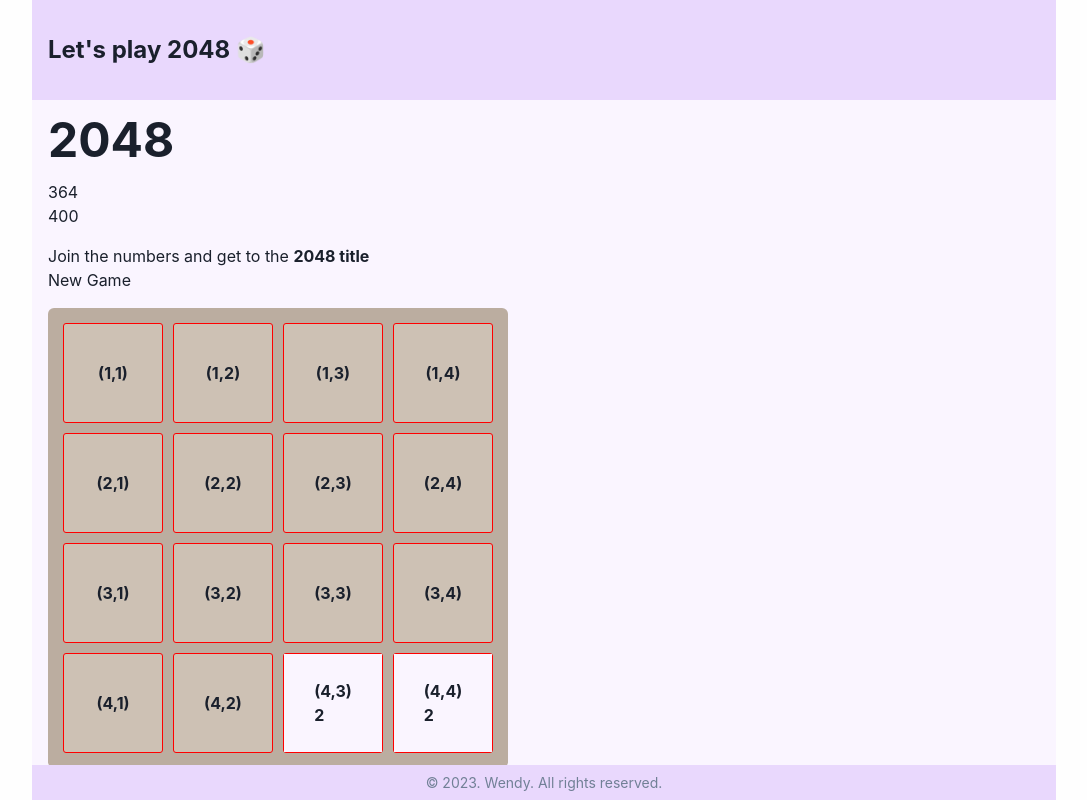
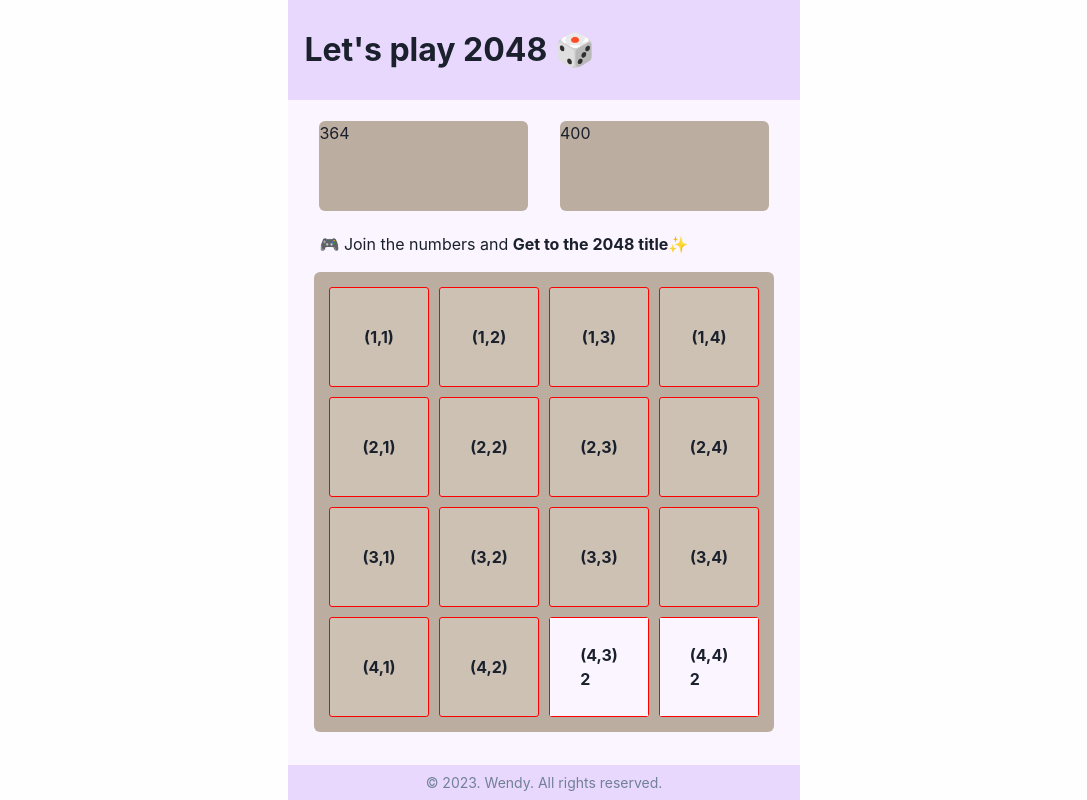
Before and after one commit to beeguriri/game2048, a React (Vite) app: page / in a window 1280 px wide. Shown: the whole page, without its empty margins (96-1183 px from the left). Built offline with nearby package versions, Linux system fonts and the light colour scheme; a web font is replaced by a local one.

Commit message:
style 잡기

```diff
--- a/src/containers/Footer/style.ts
+++ b/src/containers/Footer/style.ts
@@ -4,6 +4,7 @@
   position: sticky;
   bottom: 0;
   z-index: 1;
+  width: calc(100px * 4 + 10px * 6 + 4vw);
   height: 35px;
   padding: 0.5rem;
   font-size: 0.875rem;
--- a/src/containers/Header/index.tsx
+++ b/src/containers/Header/index.tsx
@@ -1,12 +1,9 @@
-import { Text } from '@chakra-ui/react';
-import { Header } from './style';
+import { Header, Title } from './style';
 
 const HeaderContainer = () => {
   return (
     <Header>
-      <Text fontSize="x-large" fontWeight="bold">
-        Let's play 2048 🎲
-      </Text>
+      <Title>Let's play 2048 🎲</Title>
     </Header>
   );
 };
--- a/src/containers/Header/style.ts
+++ b/src/containers/Header/style.ts
@@ -5,6 +5,7 @@
   position: sticky;
   top: 0;
   z-index: 1;
+  width: calc(100px * 4 + 10px * 6 + 4vw);
   height: 100px;
   display: flex;
   justify-content: flex-start;
@@ -12,4 +13,9 @@
   align-items: center;
 `;
 
-export { Header };
+const Title = styled.p`
+  font-weight: bold;
+  font-size: 2rem;
+`;
+
+export { Header, Title };
--- a/src/containers/Main/aboveGame.tsx
+++ b/src/containers/Main/aboveGame.tsx
@@ -1,14 +1,13 @@
+import { StrongTitle, TextWrapper, Title } from './style';
+
 const AboveGame = () => {
   return (
     <>
-      <div className="above-game">
-        <p className="game-intro">
-          Join the numbers and get to the <strong>2048 title</strong>
-        </p>
-        <a href="/" className="restart-button">
-          New Game
-        </a>
-      </div>
+      <TextWrapper>
+        <Title>🎮 Join the numbers and </Title>
+        <StrongTitle>Get to the 2048 title</StrongTitle>
+        <Title>✨</Title>
+      </TextWrapper>
     </>
   );
 };
--- a/src/containers/Main/mainHeader.tsx
+++ b/src/containers/Main/mainHeader.tsx
@@ -1,11 +1,12 @@
+import { ScoreBox, ScoreWrapper } from './style';
+
 const MainHeader = () => {
   return (
     <>
-      <h1 className="title">2048</h1>
-      <div className="scores-container">
-        <div className="score-container">364</div>
-        <div className="best-container">400</div>
-      </div>
+      <ScoreWrapper>
+        <ScoreBox>364</ScoreBox>
+        <ScoreBox>400</ScoreBox>
+      </ScoreWrapper>
     </>
   );
 };
--- a/src/containers/Main/style.ts
+++ b/src/containers/Main/style.ts
@@ -1,18 +1,29 @@
 import styled from '@emotion/styled';
 
-const StyledMain = styled.main`
-  width: 100%;
+const StyledMain = styled.div`
+  width: calc(100px * 4 + 10px * 6 + 4vw);
   height: calc(100% - 100px - 35px); //header, footer 영역 제외
   display: flex;
   flex-direction: column;
   gap: 1rem;
   padding: 1rem;
   background-color: #faf5ff;
+  justify-content: top;
+  align-items: center;
 `;
 
-const Title = styled.p`
+const TextWrapper = styled.div`
+  width: 100%;
+  padding: 0 15px;
+`;
+
+const Title = styled.span`
+  font-size: 1rem;
+`;
+
+const StrongTitle = styled.span`
+  font-size: 1rem;
   font-weight: bold;
-  font-size: 1rem;
 `;
 
 const GameContainer = styled.div`
@@ -52,6 +63,24 @@
     props.$color ? selectColor(props.$color) : undefined};
 `;
 
+const ScoreWrapper = styled.div`
+  display: flex;
+  flex-direction: row;
+  width: 100%;
+  height: 100px;
+  padding: 5px 15px;
+  gap: 2rem;
+`;
+
+const ScoreBox = styled.div`
+  width: 100%;
+  height: 100%;
+  border-radius: 6px;
+  background: #bbada0;
+  border-radius: 6px;
+`;
+
+// eslint-disable-next-line consistent-return
 const selectColor = (color: number) => {
   switch (color) {
     case 2:
@@ -79,4 +108,15 @@
   }
 };
 
-export { StyledMain, Title, GameContainer, GridContainer, GridCell, InnerText };
+export {
+  StyledMain,
+  TextWrapper,
+  Title,
+  StrongTitle,
+  GameContainer,
+  GridContainer,
+  GridCell,
+  InnerText,
+  ScoreWrapper,
+  ScoreBox,
+};
--- a/src/index.css
+++ b/src/index.css
@@ -5,13 +5,13 @@
 
   ::selection {
     color: #fefefe;
-    background-color: rgba(0, 167, 226, 0.7);
+    background-color: var(--chakra-colors-purple-300);
   }
 }
 
 html,
 body {
-  padding: 0 5vw;
+  padding: 0;
   margin: 0;
   width: 100%;
   height: 100%;
--- a/src/layout/style.ts
+++ b/src/layout/style.ts
@@ -1,16 +1,19 @@
 import styled from '@emotion/styled';
 
-const LayoutContainer = styled.main`
+const LayoutContainer = styled.div`
   height: 100%;
+  min-height: 760px;
   width: 100%;
-  display: flex;
+  min-width: 560px;
   overflow: hidden;
 `;
 
 const MainWrapper = styled.div`
   height: 100%;
   width: 100%;
-  position: relative;
+  display: flex;
+  flex-direction: column;
+  align-items: center;
 `;
 
 export { LayoutContainer, MainWrapper };
```
